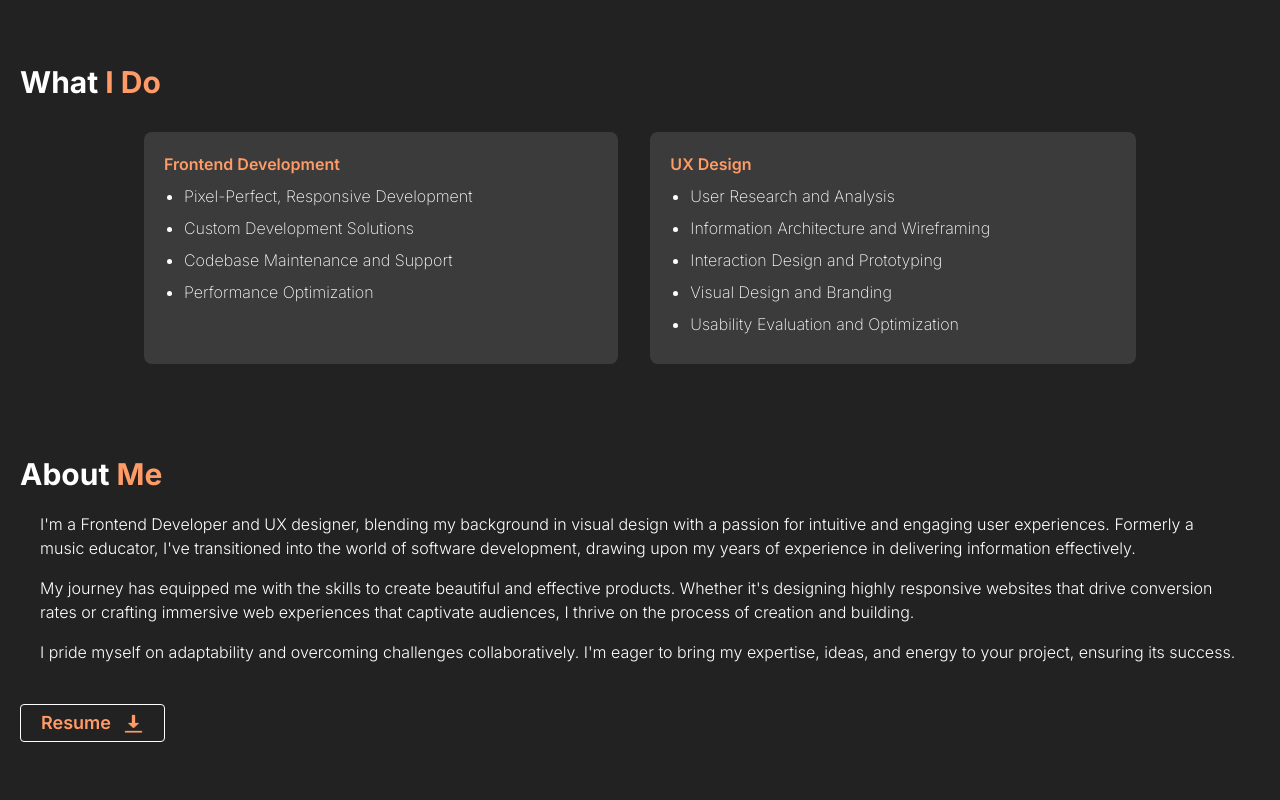
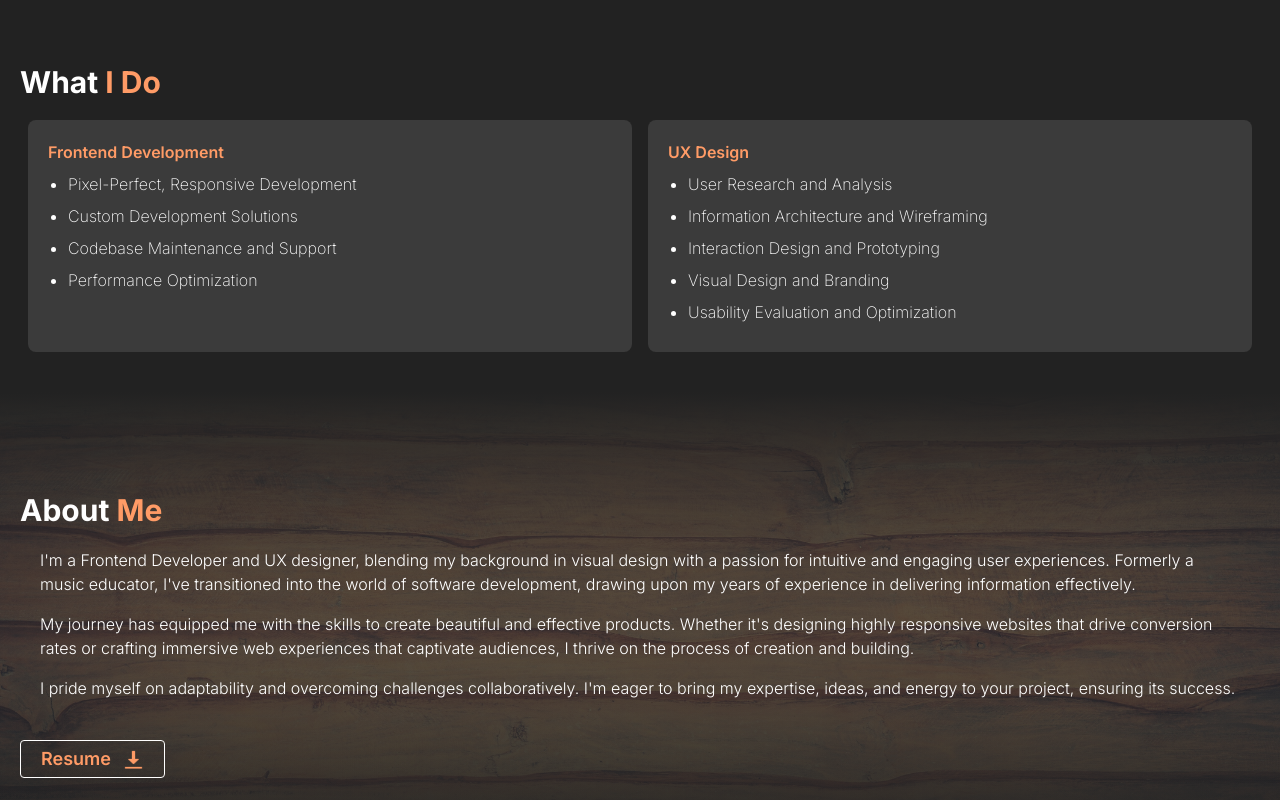
Before and after one commit to StowCode/portfolio-v5, a Next.js app: page / in a window 1280 px wide. Shown: the part 480-1280 px from the top of the page. Built offline with nearby package versions, Linux system fonts and the light colour scheme.

Commit message:
About Me background and formatting

```diff
--- a/src/app/globals.css
+++ b/src/app/globals.css
@@ -19,3 +19,21 @@ body {
     text-wrap: balance;
   }
 }
+
+@layer utilities {
+  /* Hide scrollbar for Chrome, Safari and Opera */
+  .no-scrollbar::-webkit-scrollbar {
+      display: none;
+  }
+ /* Hide scrollbar for IE, Edge and Firefox */
+  .no-scrollbar {
+      -ms-overflow-style: none;  /* IE and Edge */
+      scrollbar-width: none;  /* Firefox */
+}
+}
+
+#about-me {
+  background-image: linear-gradient(to bottom, rgba(34,34,34,1), transparent), linear-gradient(to top, rgba(34,34,34,1), transparent), url('../../public/images/pexels-fwstudio-139309.jpg');
+  background-size: cover;
+  background-position: center;
+}
--- a/src/app/sections/aboutme.tsx
+++ b/src/app/sections/aboutme.tsx
@@ -1,15 +1,11 @@
 import Image from 'next/image';
 import Download from '../../../public/images/download-icon.svg';
+import woodBackground from '../../../public/images/pexels-fwstudio-139309.jpg';
 
 export default function AboutMe() {
     return (
-        <section
-            id="about-me"
-            className="max-w-screen-xl mx-auto mt-20"
-            style={{
-                background:''
-            }}
-            >
+        <section id="about-me" className="py-5">
+            <div className="max-w-screen-xl mx-auto mt-20">
                 <h2 className="m-5 text-left text-white text-3xl font-bold">
                     About <span className="font-bold text-[var(--clr-accent)]">Me</span>
                 </h2>
@@ -29,6 +25,7 @@ export default function AboutMe() {
                         height={20}
                     />
                 </button>
+            </div>
         </section>
     )
 }
--- a/src/app/sections/whatIdo.tsx
+++ b/src/app/sections/whatIdo.tsx
@@ -1,12 +1,12 @@
 export default function WhatIDo() {
     return (
-        <div id="what-i-do" className="sm:max-w-screen-xl mx-auto mt-10">
+        <div id="what-i-do" className="sm:max-w-screen-xl mx-auto my-10">
             <h2 className="m-5 text-left text-white text-3xl font-bold">
                 What <span className="font-bold text-[var(--clr-accent)]">I Do</span>
             </h2>
 
-            <div className="flex max-w-screen-lg mx-auto">
-                <div className="bg-[var(--clr-grey)] p-5 rounded-lg my-3 mx-4 grow">
+            <div className="flex overflow-scroll no-scrollbar mx-5">
+                <div className="bg-[var(--clr-grey)] w-10/12 shrink-0 mx-2 p-5 rounded-lg sm:shrink">
                     <h3 className="text-[var(--clr-accent)] font-semibold">Frontend Development</h3>
                     <ul className="text-white font-extralight list-disc mx-5">
                         <li className="my-2">Pixel-Perfect, Responsive Development</li>
@@ -15,7 +15,7 @@ export default function WhatIDo() {
                         <li className="my-2">Performance Optimization</li>
                     </ul>
                 </div>
-                <div className="bg-[var(--clr-grey)] p-5 rounded-lg my-3 mx-4 grow">
+                <div className="bg-[var(--clr-grey)] w-10/12 shrink-0 mx-2 p-5 rounded-lg sm:shrink">
                     <h3 className="text-[var(--clr-accent)] font-semibold">UX Design</h3>
                     <ul className="text-white font-extralight list-disc mx-5">
                         <li className="my-2">User Research and Analysis</li>
```
Also changed, not shown: public/images/pexels-fwstudio-139309.jpg (added). Lines whose indentation alone changed are shown as unchanged.
